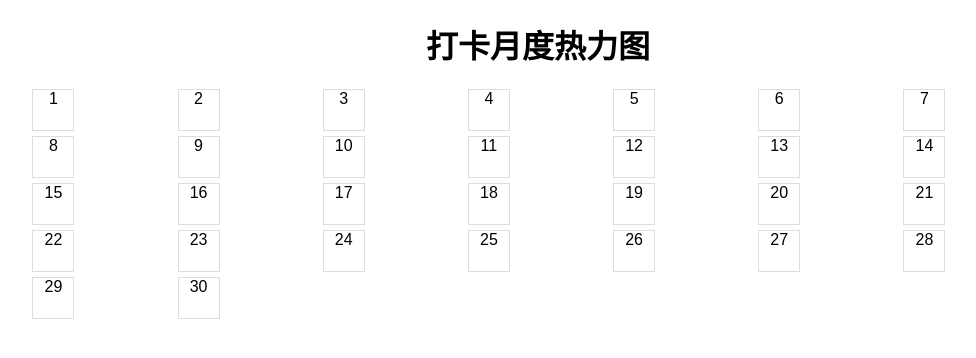
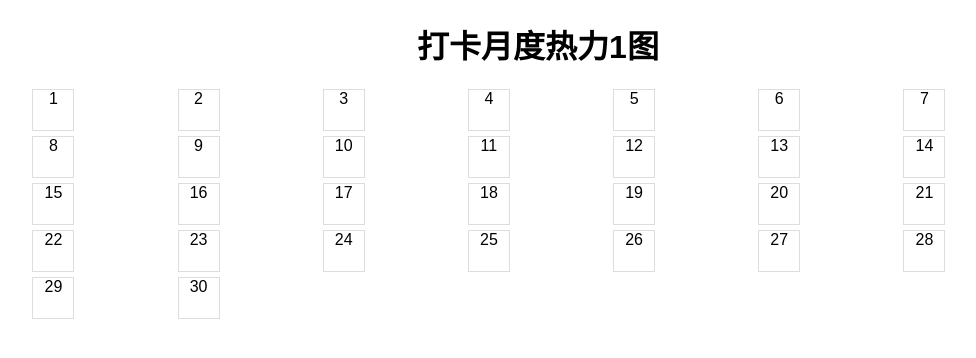
Before and after one commit to lady-bird1/-, a plain HTML site: page index.html in a window 1280 px wide. Shown: the whole page, without its empty margins (102-1078 px from the left). Drawn offline with Linux system fonts and the light colour scheme.

Commit message:
Update index.html

```diff
--- a/index.html
+++ b/index.html
@@ -9,7 +9,7 @@
 </head>
 
 <body>
-  <h1>打卡月度热力图</h1>
+  <h1>打卡月度热力1图</h1>
   <div id="heatmap"></div>
   <script src="script.js"></script>
 </body>
```
